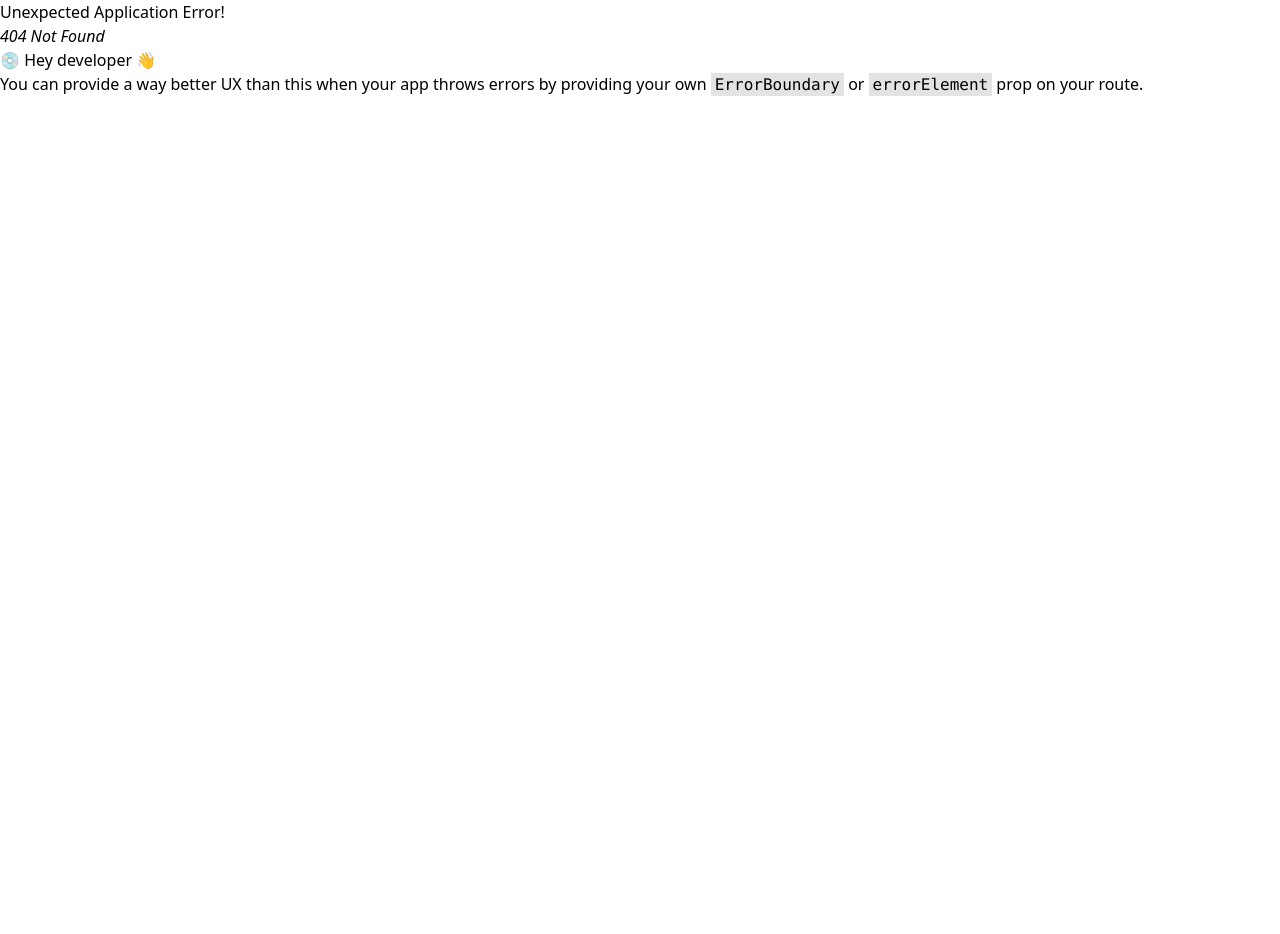
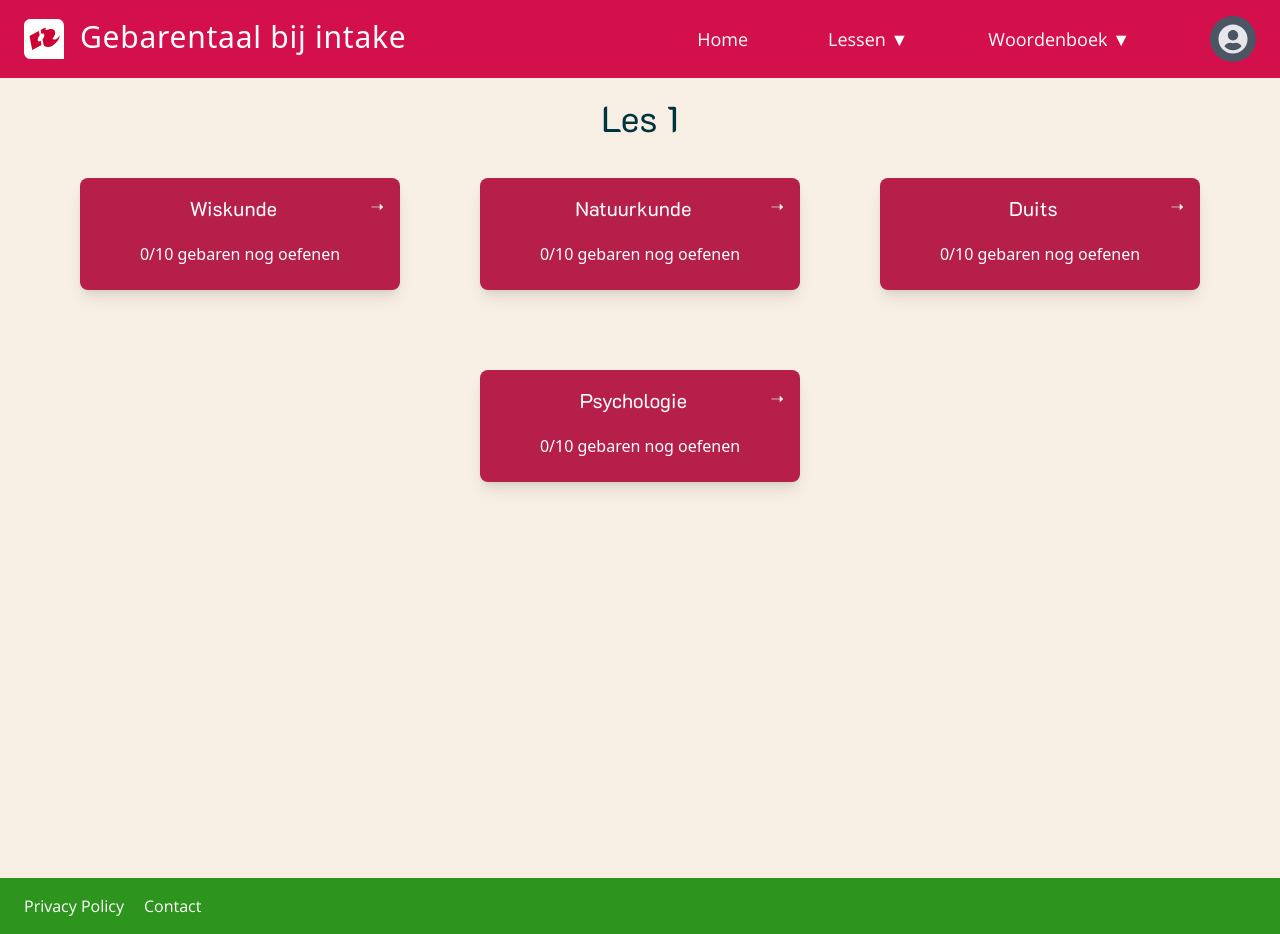
Before and after one commit to QuintenVanDerBlom/SignWitch, a React (Vite) app: page /les/1 in a window 1280 px wide. Before the commit this address had no page. Before the commit the page ends 800 px from the top, so only its background shows below. Built offline with nearby package versions, Linux system fonts and the light colour scheme.

Commit message:
Lesson paginas

```diff
--- a/src/layouts/Layout.jsx
+++ b/src/layouts/Layout.jsx
@@ -3,14 +3,22 @@ import { FaUserCircle } from "react-icons/fa";
 
 
 function Layout() {
+    const lessons = [
+        { id: 1, title: "Les 1", progress: 20 },
+        { id: 2, title: "Les 2", progress: 50 },
+        { id: 3, title: "Les 3", progress: 75 },
+        { id: 4, title: "Les 4", progress: 100 },
+        { id: 5, title: "Les 5", progress: 40 },
+        { id: 6, title: "Les 6", progress: 60 },
+    ];
     return (
         <div className="min-h-screen text-black">
             {/* Header */}
             <header className="bg-bg-nav-bar shadow-lg py-4">
                 <nav className="container mx-auto flex justify-between items-center px-6">
                     {/* Logo / Titel */}
-                    <Link to="/" className="text-white text-3xl font-serif italic tracking-wide">
-                        Sign<span className="font-bold">Witch</span>
+                    <Link to="/" className="text-white text-3xl tracking-wide flex ">
+                        <img src="../../public/hrlogo.svg" alt="logo" className="h-10 mr-4"/> Gebarentaal bij intake
                     </Link>
 
                     {/* Navigatie */}
@@ -26,10 +34,7 @@ function Layout() {
                             </button>
                             {/* Dropdown */}
                             <ul className="absolute hidden group-hover:block bg-bg-nav-bar text-white mt-0 py-2 w-40 shadow-md rounded-lg">
-                                <li><Link to="/lessen/1" className="block px-4 py-2 hover:bg-button-bg-hover">Les
-                                    1</Link></li>
-                                <li><Link to="/lessen/2" className="block px-4 py-2 hover:bg-button-bg-hover">Les
-                                    2</Link></li>
+                                {lessons.map(lesson => (<li><Link to={`/les/${lesson.id}`} className="block px-4 py-2 hover:bg-button-bg-hover">{lesson.title}</Link></li>))}
                             </ul>
                         </li>
                         <li className="relative group">
@@ -62,8 +67,7 @@ function Layout() {
             </main>
 
             {/* Footer (Optioneel, maar kan toegevoegd worden voor een meer dynamische ervaring) */}
-            <footer className="flex bg-bg-nav-bar py-4 text-white font-openSans justify-between px-6">
-                <p className="">SignWitch</p>
+            <footer className="flex bg-progress-Done py-4 text-white font-openSans justify-between px-6">
                 <div className="flex space-x-5">
                 <p className="">Privacy Policy</p>
                 <p className="">Contact</p>
--- /dev/null
+++ b/src/pages/Exercise.jsx
@@ -0,0 +1,18 @@
+
+import {Link, useParams} from "react-router";
+
+
+function Exercise() {
+    const { exercise_id } = useParams();
+
+
+
+    return (
+        <div className="flex justify-center py-5 flex-col items-center">
+            <h1 className="text-title-color text-4xl font-k2d">Opdracht {exercise_id}</h1>
+
+        </div>
+    )
+}
+
+export default Exercise
--- /dev/null
+++ b/src/pages/Lessons/CategoryContainer.jsx
@@ -0,0 +1,19 @@
+import {Link} from "react-router";
+
+function CategoryContainer({ category }) {
+    return (
+
+        <div
+            className="bg-lesson-container text-white p-4 rounded-lg shadow-lg w-80 h-28 m-10 flex flex-col justify-between items-center transition-transform duration-200 hover:scale-105">
+            <div className="flex w-72 flex-row justify-between">
+                <div></div>
+                <h2 className="text-center font-k2d text-xl">{category.category_name}</h2>
+                <div className="">➝</div>
+            </div>
+           <p className="m-5"> 0/10 gebaren nog oefenen</p>
+        </div>
+    );
+}
+
+
+export default CategoryContainer
--- /dev/null
+++ b/src/pages/Lessons/Lesson.jsx
@@ -0,0 +1,45 @@
+import LessonContainer from "./LessonContainer.jsx";
+import {Link, useParams} from "react-router";
+import CategoryContainer from "./CategoryContainer.jsx";
+
+function Lesson() {
+    const { id } = useParams();
+    const categories = [
+        { id: 1, category_name: "Wiskunde", lesson_id: 1 },
+        { id: 2, category_name: "Natuurkunde", lesson_id: 1 },
+        { id: 3, category_name: "Scheikunde", lesson_id: 2 },
+        { id: 4, category_name: "Biologie", lesson_id: 2 },
+        { id: 5, category_name: "Geschiedenis", lesson_id: 3 },
+        { id: 6, category_name: "Aardrijkskunde", lesson_id: 3 },
+        { id: 7, category_name: "Economie", lesson_id: 4 },
+        { id: 8, category_name: "Bedrijfskunde", lesson_id: 4 },
+        { id: 9, category_name: "Informatica", lesson_id: 5 },
+        { id: 10, category_name: "Programmeren", lesson_id: 5 },
+        { id: 11, category_name: "Engels", lesson_id: 6 },
+        { id: 12, category_name: "Frans", lesson_id: 6 },
+        { id: 13, category_name: "Duits", lesson_id: 1 },
+        { id: 14, category_name: "Spaans", lesson_id: 2 },
+        { id: 15, category_name: "Muziek", lesson_id: 3 },
+        { id: 16, category_name: "Kunst", lesson_id: 4 },
+        { id: 17, category_name: "Lichamelijke Opvoeding", lesson_id: 5 },
+        { id: 18, category_name: "Filosofie", lesson_id: 6 },
+        { id: 19, category_name: "Psychologie", lesson_id: 1 },
+        { id: 20, category_name: "Sociologie", lesson_id: 2 }
+    ];
+    const filteredCategories = categories.filter(category => category.lesson_id === parseInt(id));
+
+
+
+    return (
+        <div className="flex justify-center py-5 flex-col items-center">
+            <h1 className="text-title-color text-4xl font-k2d">Les {id}</h1>
+            <div className="flex flex-wrap justify-center mx-10">
+                {filteredCategories.map(category => (
+                    <Link to={`/opdracht/${category.id}/1`}> <CategoryContainer category={category}/></Link>
+                ))}
+            </div>
+        </div>
+    )
+}
+
+export default Lesson
--- /dev/null
+++ b/src/pages/Lessons/LessonContainer.jsx
@@ -0,0 +1,25 @@
+import {Link} from "react-router";
+
+function LessonContainer({ lesson }) {
+    return (
+
+        <div
+            className="bg-lesson-container text-white p-4 rounded-lg shadow-lg w-80 h-28 m-10 flex flex-col justify-between transition-transform duration-200 hover:scale-105">
+            <div className="flex flex-row justify-between">
+                <div></div>
+                <h2 className="text-center font-k2d text-xl">{lesson.title}</h2>
+                <div className="">➝</div>
+            </div>
+            <div className="w-full bg-white rounded-md mt-2 border-black">
+                <div
+                    className="bg-progress-Done rounded-md h-7"
+                    style={{width: `${lesson.progress}%`}}
+                ></div>
+            </div>
+        </div>
+        // </Link>
+    );
+}
+
+
+export default LessonContainer
--- a/src/pages/Lessons/Lessons.jsx
+++ b/src/pages/Lessons/Lessons.jsx
@@ -1,7 +1,24 @@
+import LessonContainer from "./LessonContainer.jsx";
+import {Link} from "react-router";
+
 function Lessons() {
+    const lessons = [
+        { id: 1, title: "Les 1", progress: 20 },
+        { id: 2, title: "Les 2", progress: 50 },
+        { id: 3, title: "Les 3", progress: 75 },
+        { id: 4, title: "Les 4", progress: 100 },
+        { id: 5, title: "Les 5", progress: 40 },
+        { id: 6, title: "Les 6", progress: 60 },
+    ];
+
     return (
-        <div>
-            <h1>Lessons</h1>
+        <div className="flex justify-center py-5 flex-col items-center">
+            <h1 className="text-title-color text-4xl font-k2d">Lessen</h1>
+            <div className="flex flex-wrap justify-center mx-10">
+            {lessons.map(lesson => (
+                <Link to={`/les/${lesson.id}`}> <LessonContainer lesson={lesson}/></Link>
+            ))}
+            </div>
         </div>
     )
 }
--- a/tailwind.config.js
+++ b/tailwind.config.js
@@ -13,13 +13,13 @@ export default {
         'inline-link': '#C77DFF',
         'clicked-link': '#7B2CBF',
         'progress-ND': '#D2D2D2',
-        'progress-Done': '#003340',
+        'progress-Done': '#2D941D',
         'button-login': '#003340',
         'button-login-hover': '#003340',
         'login-container': '#B51F4A',
         'lesson-container':'#B51F4A',
         'background-color': '#F7EFE3',
-
+        'title-color': '#003340',
       },
       fontFamily: {
         k2d: ['K2D', 'sans-serif'],
```
Also changed, not shown: src/App.jsx (+11 -0 lines), public/hrlogo.svg (added).
